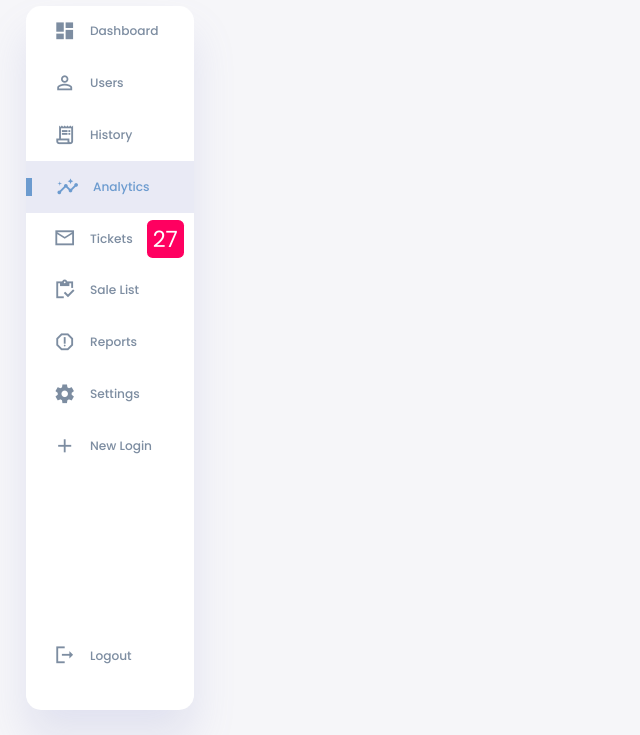
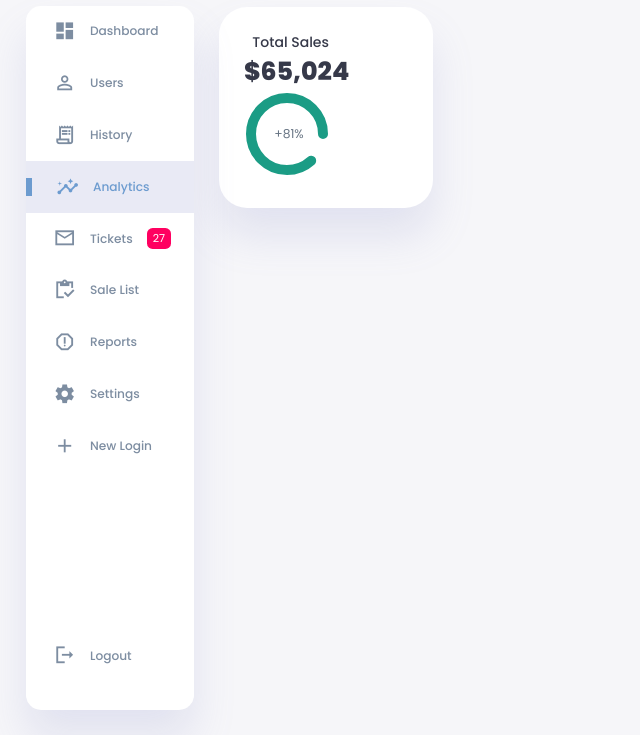
Before and after one commit to Linuxpert/dashboardHtml, a plain HTML site: page index.html in a window 1280 px wide. Shown: the part 65-800 px from the top of the page, without its empty margins (0-640 px from the left). Drawn offline with Linux system fonts and the light colour scheme; a script that the page names is missing.

Commit message:
add grid in main content

```diff
--- a/index.html
+++ b/index.html
@@ -89,6 +89,30 @@
         </aside>
         <!-- End of sidebar -->
 
+        <!--Main Content-->
+
+        <main>
+            <h1>Analytics</h1>
+            <div class="analyse">
+                <div class="sales">
+                    <div class="status">
+                        <div class="info">
+                            <h3>Total Sales</h3>
+                            <h1>$65,024</h1>
+                        </div>
+                        <div class="progress">
+                            <svg>
+                                <circle cx="38" cy="38" r="36"></circle>
+                            </svg>
+                            <div class="percentage">
+                                <p>+81%</p>
+                            </div>
+                        </div>
+                    </div>
+                </div>
+            </div>
+        </main>
+
     </div>
 
     <script src="orders.js"></script>
--- a/style.css
+++ b/style.css
@@ -214,6 +214,77 @@ aside .sidebar .message-count{
     background-color: var(--color-danger);
     padding: 2px 6px;
     color: var(--color-white);
-    font-style: 11px;
+    font-size: 11px;
     border-radius: var(--border-radius-1);
 }
+
+main{
+    margin-top: 1.4rem;
+}
+
+main .analyse{
+    display: grid;
+    grid-template-columns: repeat(3, 1fr);
+    gap: 1.6rem;
+}
+
+main .analyse > div {
+    background-color: var(--color-white);
+    padding: var(--card-padding);
+    border-radius: var(--card-border-radius);
+    margin-top: 1rem;
+    box-shadow: var(--box-shadow);
+    cursor: pointer;
+    transition: all 0.3s ease;
+}
+
+main .analyse > div:hover{
+    box-shadow: none;
+}
+
+main .analyse > div{
+    display: flex;
+    align-items: center;
+    justify-content: space-between;
+}
+
+main .analyse h3{
+    font-size:  1rem;
+    margin-left: 0.6rem;
+}
+
+main .analyse .progress{
+    position: relative;
+    width: 92px;
+    height: 92px;
+    border-radius: 50%;
+}
+
+main .analyse svg{
+    width: 7rem;
+    height: 7rem;
+}
+
+main .analyse svg circle{
+    fill: none;
+    stroke-width: 10;
+    stroke-linecap: round;
+    transform: translate(5px, 5px);
+}
+
+main .analyse .sales svg circle{
+    stroke: var(--color-success);
+    stroke-dashoffset: -30;
+    stroke-dasharray: 200;
+}
+
+main .analyse .progress .percentage {
+    position: absolute;
+    top: -3px;
+    left: -1px;
+    display: flex;
+    align-items: center;
+    justify-content: center;
+    height: 100%;
+    width: 100%;
+}
```
